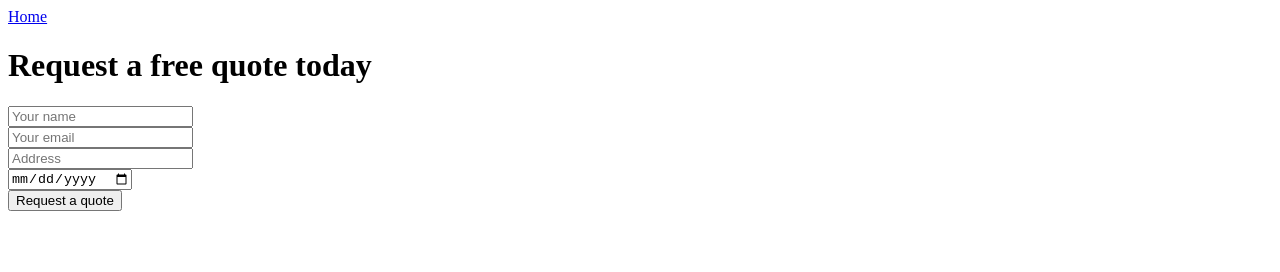
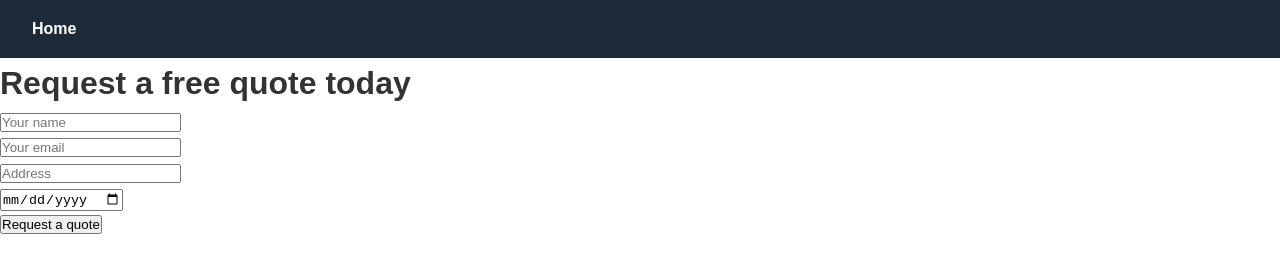
Before and after one commit to jvillaflor2/home-cleaning-website, a website: page public/booking.html in a window 1280 px wide. Drawn offline with Linux system fonts and the light colour scheme.

Commit message:
style: create stylesheet and link to pages, add header styling

```diff
--- a/public/booking.html
+++ b/public/booking.html
@@ -4,6 +4,7 @@
     <meta charset="UTF-8">
     <meta name="viewport" content="width=device-width, initial-scale=1.0">
     <title>Document</title>
+    <link rel="stylesheet" href="style.css">
 </head>
 <body>
     <header>
--- /dev/null
+++ b/public/style.css
@@ -0,0 +1,37 @@
+:root {
+  --navy: #1F2A38;
+  --navy-light: #2c3e50;
+  --gold: #C9A24B;
+  --gold-light: #E0C784;
+  --text-dark: #333;
+  --text-light: #fff;
+}
+
+
+* {
+  margin: 0;
+  padding: 0;
+  box-sizing: border-box;
+}
+
+body {
+  font-family: Arial, sans-serif;
+  color: #333;
+  line-height: 1.6;
+}
+
+header {
+  background: var(--navy);
+  padding: 16px 32px;
+}
+
+header nav a {
+  color: var(--text-light);
+  text-decoration: none;
+  margin-right: 24px;
+  font-weight: bold;
+}
+
+header nav a:hover {
+  color: var(--gold);
+}
```
Also changed, not shown: public/index.html (+1 -0 lines).
